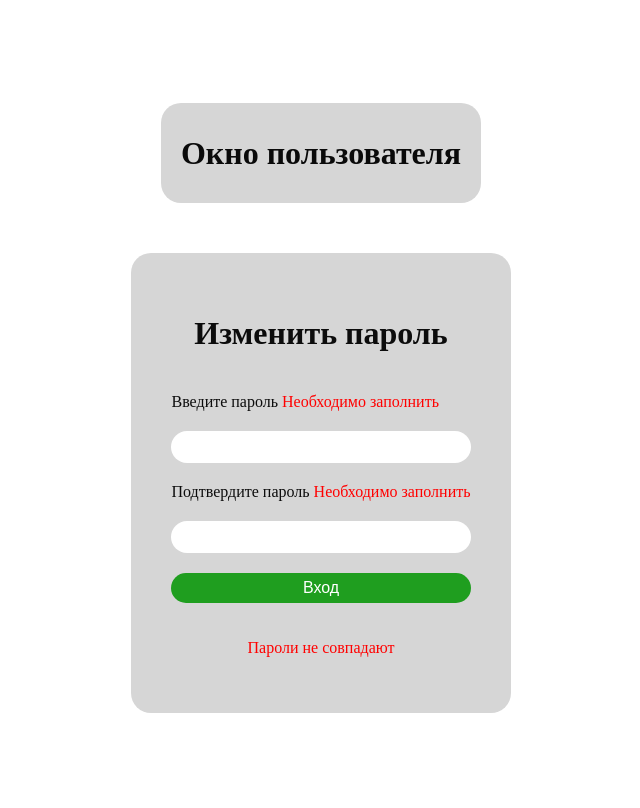
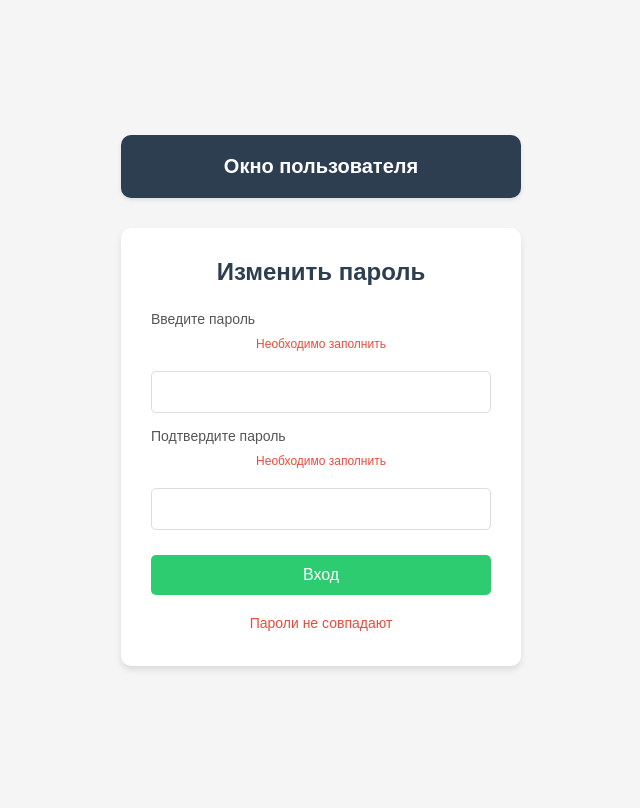
Before and after one commit to siraise/demo, a PHP site: page /rename_password.php in a window 1280 px wide. Shown: the whole page, without its empty margins (319-959 px from the left). After the commit the page ends 670 px from the top, so only its background shows below. Run offline with PHP 8.4, Linux system fonts and the light colour scheme.

Commit message:
Add files via upload

```diff
--- a/demka/rename_password.css
+++ b/demka/rename_password.css
@@ -1,50 +1,153 @@
-html, body{
+html, body {
     height: 100%;
+    margin: 0;
+    font-family: Arial, sans-serif;
+    background-color: #f5f5f5;
 }
-body{
+
+body {
     display: flex;
     flex-direction: column;
     align-items: center;
     justify-content: center;
 }
-form{
-    color: rgb(12, 12, 12);
+
+.login {
+    width: 100%;
+    max-width: 400px;
+    margin: 0 auto;
+}
+
+form {
+    color: #333;
     display: flex;
     flex-direction: column;
-    gap:20px;
-    background-color:rgb(214, 214, 214);
-    padding: 40px;
-    border-radius:20px;
+    gap: 15px;
+    background-color: #ffffff;
+    padding: 30px;
+    border-radius: 10px;
+    box-shadow: 0 4px 6px rgba(0, 0, 0, 0.1);
 }
-.error{
-    color: red;
-    font-size: 16px;
-    text-align: center;
+
+form h1 {
+    align-self: center;
+    margin: 0 0 10px 0;
+    color: #2c3e50;
+    font-size: 24px;
 }
-form h1{
-   align-self: center;
+
+label {
+    display: flex;
+    flex-direction: column;
+    gap: 5px;
+    font-size: 14px;
+    color: #555;
 }
-form button{
+
+/* Стиль для сообщения об ошибке в label (изначально скрыт) */
+label .error {
+    display: none;
+    color: #e74c3c;
+    font-size: 12px;
+}
+
+/* Показываем ошибку только если она есть */
+label:has(+ .error) .error,
+form:has(.error:not(:empty)) .error {
+    display: block;
+}
+
+input {
+    border: 1px solid #ddd;
+    border-radius: 5px;
+    height: 40px;
+    padding: 0 15px;
+    font-size: 14px;
+    transition: border-color 0.3s;
+}
+
+input:focus {
+    outline: none;
+    border-color: #3498db;
+}
+
+form button {
     color: white;
     font-size: 16px;
-    background-color: rgb(31, 158, 31);
-    border-radius: 20px;
-    border: 0px;
-    height: 30px;
- }
- input{
-    border: 0px;
-    border-radius: 20px;
-    height: 30px;
- }
- header{
+    background-color: #2ecc71;
+    border-radius: 5px;
+    border: 0;
+    height: 40px;
+    cursor: pointer;
+    transition: background-color 0.3s;
+    margin-top: 10px;
+}
+
+form button:hover {
+    background-color: #27ae60;
+}
+
+/* Общие сообщения об ошибках (изначально скрыты) */
+.error {
+    display: none;
+    color: #e74c3c;
+    font-size: 14px;
+    text-align: center;
+    margin: 5px 0;
+}
+
+/* Показываем ошибку только если она есть */
+.error:not(:empty) {
+    display: block;
+}
+
+.success {
+    display: none;
+    color: #27ae60;
+    font-size: 14px;
+    text-align: center;
+    margin: 5px 0;
+}
+
+/* Показываем успех только если есть сообщение */
+.success:not(:empty) {
+    display: block;
+}
+
+header {
     padding: 20px;
     display: flex;
     justify-content: center;
-    height: 60px;
-    background-color:rgb(214, 214, 214);
-    color: rgb(10, 10, 10);
-    border-radius: 20px;
+    height: auto;
+    background-color: #2c3e50;
+    color: white;
+    border-radius: 10px;
     align-items: center;
-    margin-bottom: 50px;
- }
+    margin-bottom: 30px;
+    width: 100%;
+    max-width: 400px;
+    box-sizing: border-box;
+    box-shadow: 0 2px 4px rgba(0, 0, 0, 0.1);
+}
+
+header h1 {
+    margin: 0;
+    font-size: 20px;
+}
+
+/* Добавляем адаптивность */
+@media (max-width: 480px) {
+    body {
+        padding: 20px;
+        justify-content: flex-start;
+        padding-top: 50px;
+    }
+
+    .login, header {
+        width: 100%;
+    }
+
+    form {
+        padding: 20px;
+    }
+}
```
Also changed, not shown: demka/login.php (+77 -6 lines), demka/user.php (added, +138 -0 lines).
